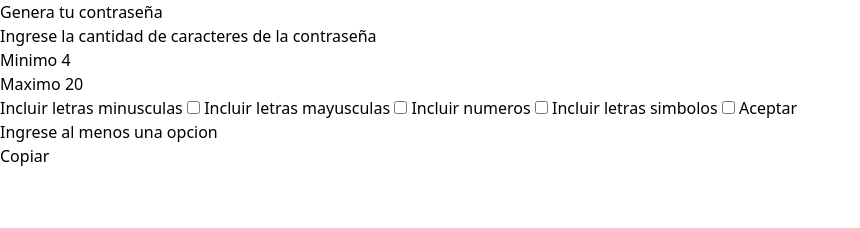
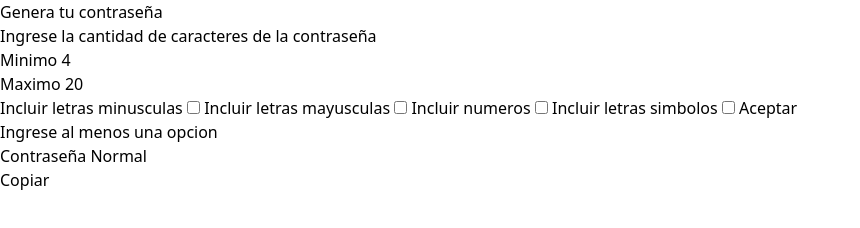
Before and after one commit to Pabloravioli/Practica-en-JavaScript, a plain HTML site: page Generador de contraseña/generador_de_contraseña.html in a window 1280 px wide. Both pictures are taken after a click on the button "Aceptar". Shown: the whole page, without its empty margins (0-860 px from the left). Drawn offline with nearby package versions, Linux system fonts and the light colour scheme.

Commit message:
Se empezo con el medidor de nivel de contraseña requiere revision de otras validaciones tambien

```diff
--- a/Generador de contraseña/generador_de_contraseña.html
+++ b/Generador de contraseña/generador_de_contraseña.html
@@ -29,6 +29,7 @@
         <button  onclick="generarContraseña()">Aceptar</button>
 
         <p id="contraseñaCreada"></p>
+        <p id="fortalezaDeContraseña"></p>
         <p id = "mensaje"></p>
         <button id="copiarContraseña">Copiar</button>
 
--- a/Generador de contraseña/generador_de_contraseña.js
+++ b/Generador de contraseña/generador_de_contraseña.js
@@ -6,6 +6,7 @@ const incluirMayusculas = document.getElementById("incluirMayusculas");
 const incluirNumeros = document.getElementById("incluirNumeros");
 const incluirSimbolos = document.getElementById("incluirSimbolos");
 const contraseñaCreada = document.getElementById("contraseñaCreada");
+const fortalezaDeContraseña = document.getElementById("fortalezaDeContraseña");
 
 
 
@@ -60,6 +61,40 @@ function generarContraseña(){
 
     }
 
+    let tieneMinusculas = /[a-z]/.test(resultado);  //El .test se encarga de buscar el patron indicado por ejemplo entre /[a-z]/ en resultado sino encuentra false y si lo encuentra True
+    let tieneMayusculas = /[A-Z]/.test(resultado);
+    let tieneNumeros = /[0-9]/.test(resultado);
+    let tieneSimbolos =  /[^a-zA-Z0-9]/.test(resultado);
+
+    let mensajeDeNivel;
+
+    let nivel = 0;
+
+    if(tieneMinusculas == true){
+        nivel += 1;
+    }
+    if(tieneMayusculas == true){
+        nivel +=1;
+    }
+    if(tieneNumeros == true){
+        nivel += 1;
+    }
+    if(tieneSimbolos == true){
+        nivel +=1;
+    }
+
+    if(resultado.length < 6 && nivel >= 1){
+
+        fortalezaDeContraseña.textContent = "Contraseña Debil";
+
+    }
+    else if(resultado.length > 6 && nivel >= 1 ){
+        fortalezaDeContraseña.textContent = "Contraseña Normal";
+    }
+    else{
+        fortalezaDeContraseña.textContent = "Contraseña Fuerte";
+    }
+
 }
 
 copiarContraseña.onclick = function(){
@@ -75,7 +110,7 @@ copiarContraseña.onclick = function(){
         navigator.clipboard.writeText(contraseña);
         mensaje.textContent = "Copiado!";
         setTimeout(() => {
-            mensaje.textContent = "Copiar";
+            mensaje.textContent = "";
             }, 2000);
     }
 
```
